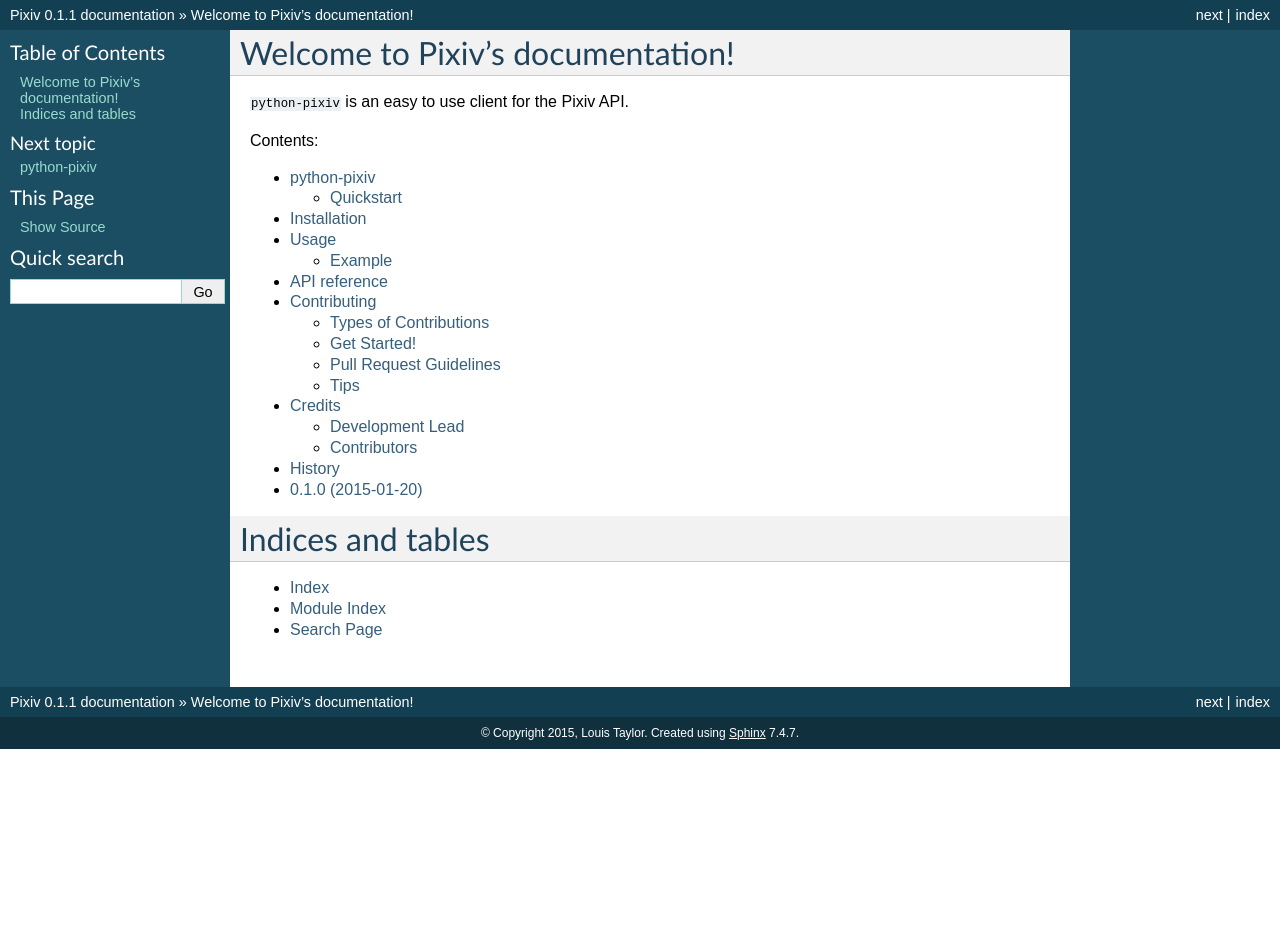
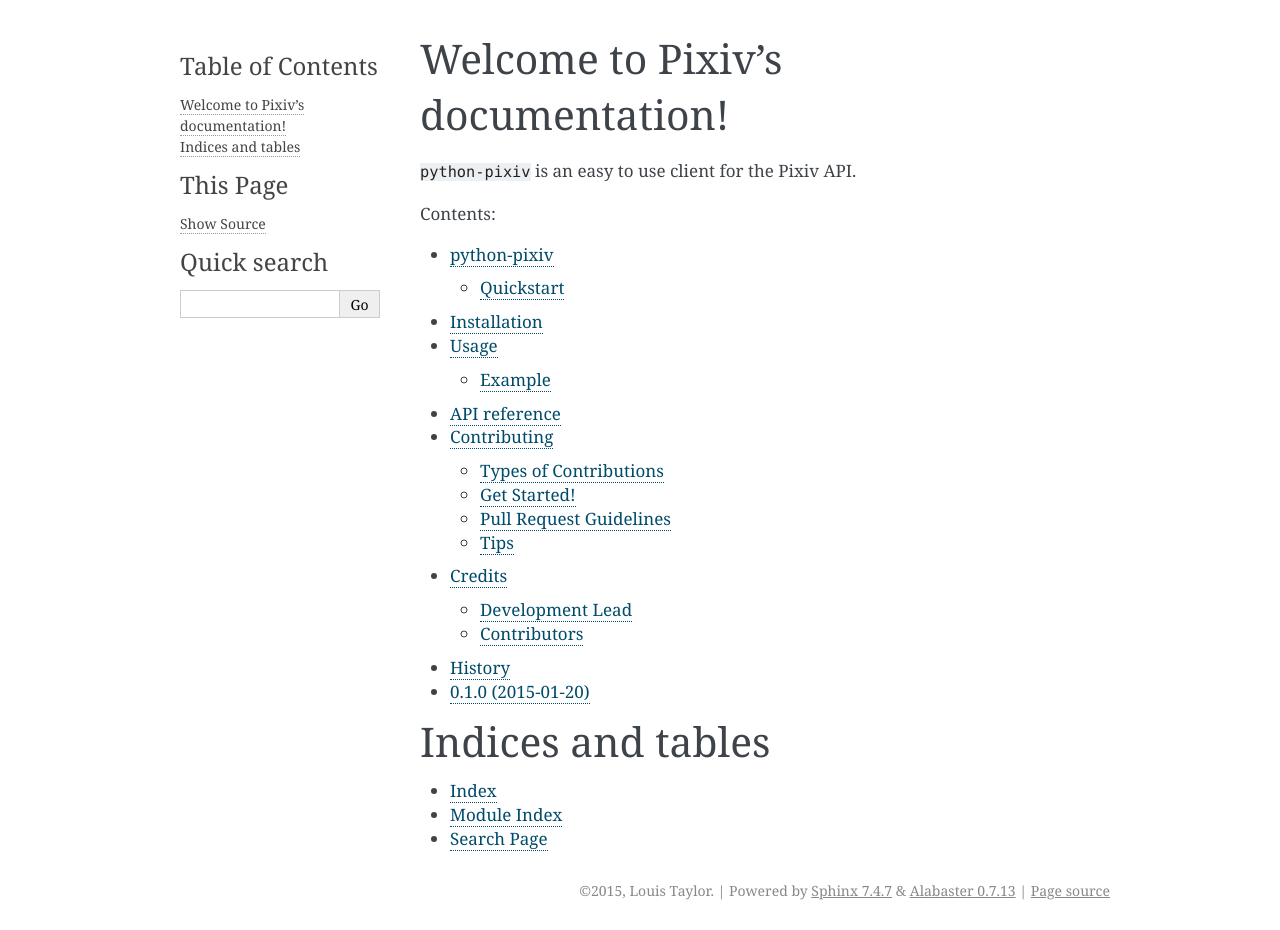
Before and after one commit to kragniz/python-pixiv, a Sphinx documentation site: the page built from docs/index.rst, in a window 1280 px wide. Built offline with Sphinx 7.4.7, drawn with Linux system fonts in a browser that asks for light colours; before the commit the page ends 900 px from its top, so only the background shows below that.

Commit message:
Switch docs theme

```diff
--- a/docs/conf.py
+++ b/docs/conf.py
@@ -15,6 +15,8 @@
 
 import sys
 import os
+
+import alabaster
 
 # If extensions (or modules to document with autodoc) are in another
 # directory, add these directories to sys.path here. If the directory is
@@ -40,7 +42,7 @@
 
 # Add any Sphinx extension module names here, as strings. They can be
 # extensions coming with Sphinx (named 'sphinx.ext.*') or your custom ones.
-extensions = ['sphinx.ext.autodoc', 'sphinx.ext.viewcode']
+extensions = ['sphinx.ext.autodoc', 'sphinx.ext.viewcode', 'alabaster']
 
 # Add any paths that contain templates here, relative to this directory.
 templates_path = ['_templates']
@@ -111,7 +113,7 @@
 
 # The theme to use for HTML and HTML Help pages.  See the documentation for
 # a list of builtin themes.
-html_theme = 'default'
+html_theme = 'alabaster'
 
 # Theme options are theme-specific and customize the look and feel of a
 # theme further.  For a list of options available for each theme, see the
```
